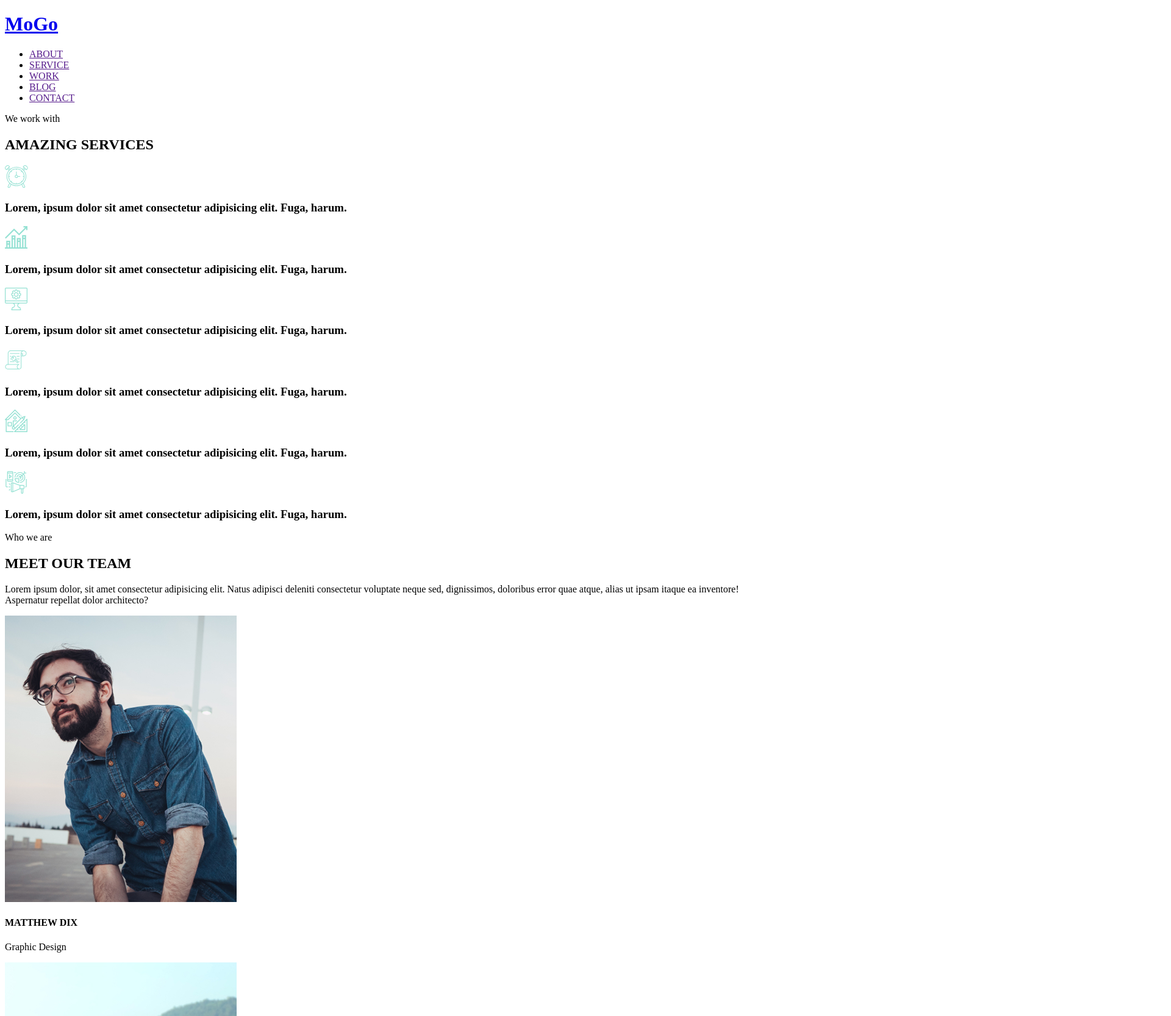
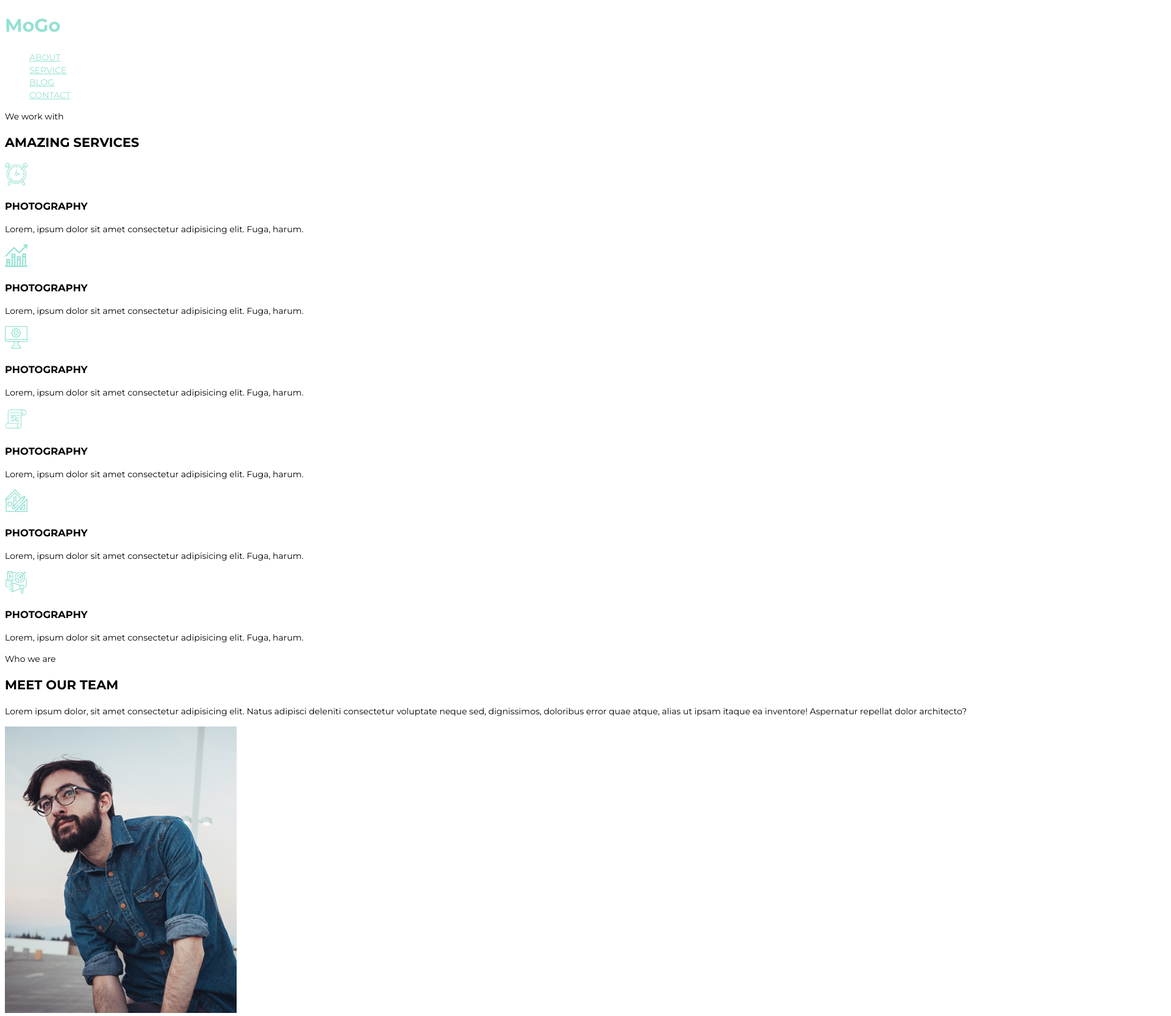
Before and after one commit to danylyoenko2/mogo, a plain HTML site: page src/index.html in a window 1280 px wide. Shown: the top 1667 px of the page at 61% size, 1920 px wide, since content can reach past the window. Drawn offline with Linux system fonts and the light colour scheme.

Commit message:
add style&classes

```diff
--- a/src/css/style.css
+++ b/src/css/style.css
@@ -2,4 +2,41 @@
   --fontFamily: "Montserrat", sans-serif;
   --secondFamily: "Roboto", sans-serif;
   --thirtyFamily: "Kaushan Script", cursive;
+  --colorHover: #f38181;
+  --colorBackground: #fff;
+  --colorHeader: #95e1d3;
+  --colorTitle: #333333;
+  --colorText: #b6b6b6;
 }
+
+body {
+  width: 1920px;
+  height: 1618px;
+  font-family: "Montserrat", sans-serif;
+  font-size: 14px;
+  font-weight: 400;
+  line-height: 1.47;
+}
+
+.logo {
+  text-decoration: none;
+}
+
+.logo-text {
+  color: var(--colorHeader);
+  font-weight: 700;
+  font-size: 30px;
+}
+
+.nav-item {
+  list-style-type: none;
+}
+
+.nav-link {
+  color: var(--colorHeader);
+  font-weight: 400;
+  text-decoration: underline;
+}
+.nav-link:hover {
+  color: #f38181;
+}
--- a/src/index.html
+++ b/src/index.html
@@ -13,110 +13,145 @@
     <title>MoGo</title>
   </head>
   <body>
-    <header>
+    <header class="header">
       <div>
-        <a href="#"><h1>MoGo</h1></a>
+        <a class="logo" href="#"><h1 class="logo-text">MoGo</h1></a>
         <div>
-          <nav>
-            <ul>
-              <li><a href="">ABOUT</a></li>
-              <li><a href="">SERVICE</a></li>
-              <li><a href="">WORK</a></li>
-              <li><a href="">BLOG</a></li>
-              <li><a href="">CONTACT</a></li>
+          <nav class="header-nav">
+            <ul class="nav-list">
+              <li class="nav-item"><a class="nav-link" href="#">ABOUT</a></li>
+              <li class="nav-item"><a class="nav-link" href="#">SERVICE</a></li>
+              <li class="nav-item"><a class="nav-link" href="#">BLOG</a></li>
+              <li class="nav-item"><a class="nav-link" href="#">CONTACT</a></li>
             </ul>
           </nav>
         </div>
       </div>
     </header>
-    <main>
-      <section>
+    <main class="main">
+      <section class="services">
         <div>
-          <div>
-            <p>We work with</p>
-            <h2>AMAZING SERVICES</h2>
+          <div class="services-headind">
+            <p class="services-subtitle">We work with</p>
+            <h2 class="services-title">AMAZING SERVICES</h2>
           </div>
-          <article>
-            <img src="./img/icons/alarm.svg" alt="alarm" />
-            <h3>
+          <article class="service">
+            <img
+              class="service-photo"
+              src="./img/icons/alarm.svg"
+              alt="alarm"
+            />
+            <h3 class="service-title">PHOTOGRAPHY</h3>
+            <p class="service-text">
               Lorem, ipsum dolor sit amet consectetur adipisicing elit. Fuga,
               harum.
-            </h3>
+            </p>
           </article>
-          <article>
-            <img src="./img/icons/bar-graph.svg" alt="alarm" />
-            <h3>
+          <article class="service">
+            <img
+              class="service-photo"
+              src="./img/icons/bar-graph.svg"
+              alt="alarm"
+            />
+            <h3 class="service-title">PHOTOGRAPHY</h3>
+            <p class="service-text">
               Lorem, ipsum dolor sit amet consectetur adipisicing elit. Fuga,
               harum.
-            </h3>
+            </p>
           </article>
-          <article>
-            <img src="./img/icons/display.svg" alt="alarm" />
-            <h3>
+          <article class="service">
+            <img
+              class="service-photo"
+              src="./img/icons/display.svg"
+              alt="alarm"
+            />
+            <h3 class="service-title">PHOTOGRAPHY</h3>
+            <p class="service-text">
               Lorem, ipsum dolor sit amet consectetur adipisicing elit. Fuga,
               harum.
-            </h3>
+            </p>
           </article>
-          <article>
-            <img src="./img/icons/paper.svg" alt="alarm" />
-            <h3>
+          <article class="service">
+            <img
+              class="service-photo"
+              src="./img/icons/paper.svg"
+              alt="alarm"
+            />
+            <h3 class="service-title">PHOTOGRAPHY</h3>
+            <p class="service-text">
               Lorem, ipsum dolor sit amet consectetur adipisicing elit. Fuga,
               harum.
-            </h3>
+            </p>
           </article>
-          <article>
-            <img src="./img/icons/home.svg" alt="alarm" />
-            <h3>
+          <article class="service">
+            <img class="service-photo" src="./img/icons/home.svg" alt="alarm" />
+            <h3 class="service-title">PHOTOGRAPHY</h3>
+            <p class="service-text">
               Lorem, ipsum dolor sit amet consectetur adipisicing elit. Fuga,
               harum.
-            </h3>
+            </p>
           </article>
-          <article>
-            <img src="./img/icons/digital-marketing 1.svg" alt="alarm" />
-            <h3>
+          <article class="service">
+            <img
+              class="service-photo"
+              src="./img/icons/digital-marketing 1.svg"
+              alt="alarm"
+            />
+            <h3 class="service-title">PHOTOGRAPHY</h3>
+            <p class="service-text">
               Lorem, ipsum dolor sit amet consectetur adipisicing elit. Fuga,
               harum.
-            </h3>
+            </p>
           </article>
         </div>
       </section>
-      <section>
+      <section class="team">
         <div>
           <div>
-            <p>Who we are</p>
-            <h2>MEET OUR TEAM</h2>
-            <p>
+            <p class="team-subtitle">Who we are</p>
+            <h2 class="team-title">MEET OUR TEAM</h2>
+            <p class="team-text">
               Lorem ipsum dolor, sit amet consectetur adipisicing elit. Natus
               adipisci deleniti consectetur voluptate neque sed, dignissimos,
               doloribus error quae atque, alias ut ipsam itaque ea inventore!
               Aspernatur repellat dolor architecto?
             </p>
           </div>
-          <div>
-            <article>
-              <img src="./img/team/dix.jpg" alt="dix" />
-              <h4>MATTHEW DIX</h4>
-              <p>Graphic Design</p>
+          <div class="team-members">
+            <article class="teammate">
+              <img class="teammate-photo" src="./img/team/dix.jpg" alt="dix" />
+              <h4 class="teammate-name">MATTHEW DIX</h4>
+              <p class="teammate-role">Graphic Design</p>
             </article>
             <article>
-              <img src="./img/team/campbell.jpg" alt="campbell" />
-              <h4>CHRISTOPHER CAMPBELL</h4>
-              <p>Branding/UX design</p>
+              <img
+                class="teammate-photo"
+                src="./img/team/campbell.jpg"
+                alt="campbell"
+              />
+              <h4 class="teammate-name">CHRISTOPHER CAMPBELL</h4>
+              <p class="teammate-role">Branding/UX design</p>
             </article>
             <article>
-              <img src="./img/team/fertig.jpg" alt="fertig" />
-              <h4>MICHAEL FERTIG</h4>
-              <p>Developer</p>
+              <img
+                class="teammate-photo"
+                src="./img/team/fertig.jpg"
+                alt="fertig"
+              />
+              <h4 class="teammate-name">MICHAEL FERTIG</h4>
+              <p class="teammate-role">Developer</p>
             </article>
           </div>
         </div>
       </section>
     </main>
-    <footer>
-      <p>© 2016 MoGo free PSD template by <span>Laaqiq</span></p>
-      <form action="#">
-        <input type="email" placeholder="Your email..." />
-        <button>SUBSCRIBE</button>
+    <footer class="footer">
+      <p class="footer-text">
+        © 2016 MoGo free PSD template by <span class="footer-info">Laaqiq</span>
+      </p>
+      <form class="footer-form" action="#">
+        <input class="form-input" type="email" placeholder="Your email..." />
+        <button class="form-button">SUBSCRIBE</button>
       </form>
     </footer>
   </body>
```
